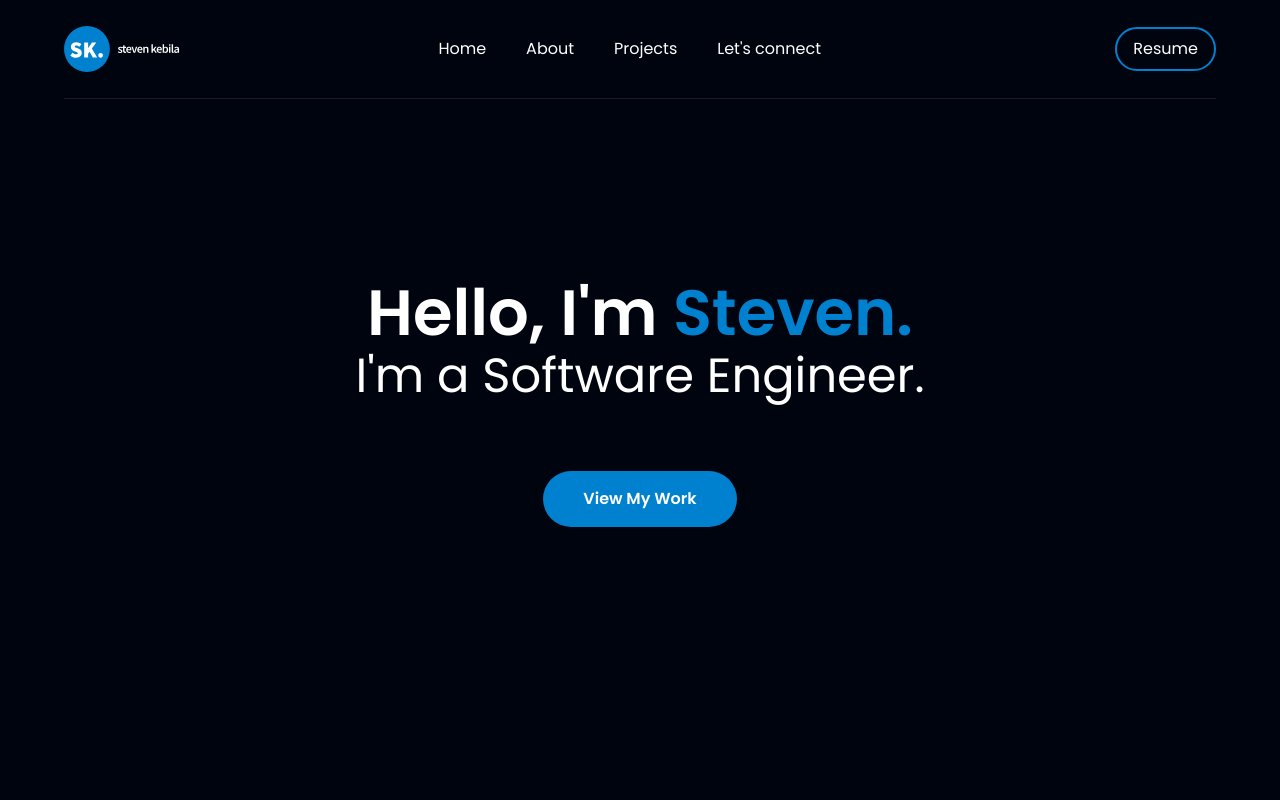
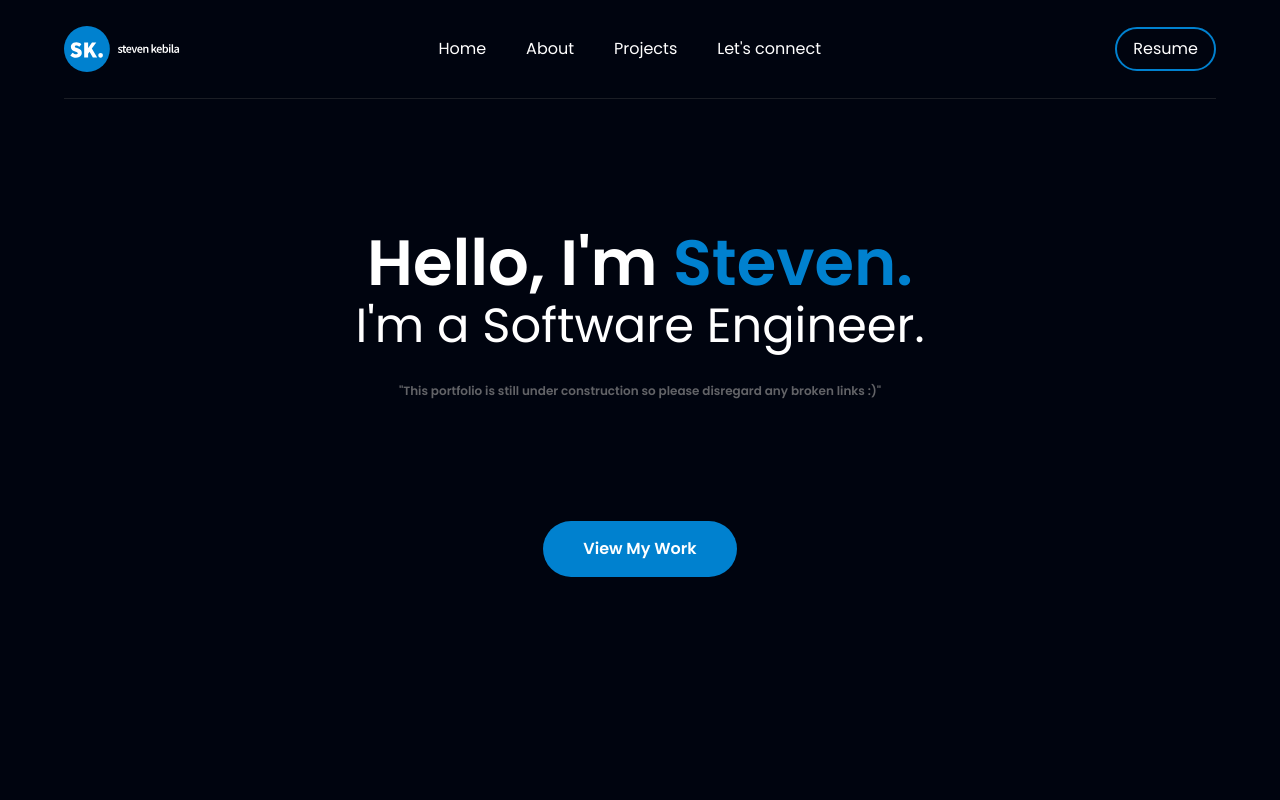
Before and after one commit to skebila/stevenkebila, a React (Vite) app: page / in a window 1280 px wide. Shown: the top 800 px of the page. Built offline with nearby package versions, Linux system fonts and the light colour scheme.

Commit message:
disclaimer note added

```diff
--- a/src/components/Hero.jsx
+++ b/src/components/Hero.jsx
@@ -20,7 +20,8 @@ const Hero = () =>  (
           initial='initial'
           animate='animate'
           className="font-poppins font-normal mb-20 ss:leading-[30px] ss:text-[3em] text-[1.5em] leading-[30px] text-white text-center">
-          I'm a Software Engineer.<br/>
+          I'm a Software Engineer.<br />
+          <span className="text-[12px] font-semibold leading-[100px] hover:text-[#0080cfa6] text-[#999999a3]">"This portfolio is still under construction so please disregard any broken links :)"</span>
         </motion.p>
 
         <motion.a
```
